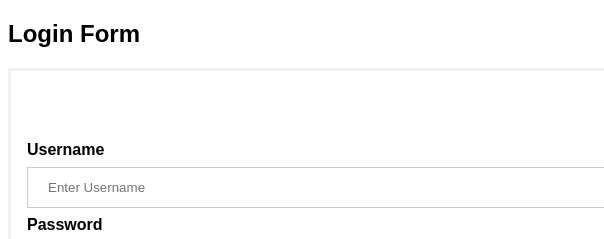
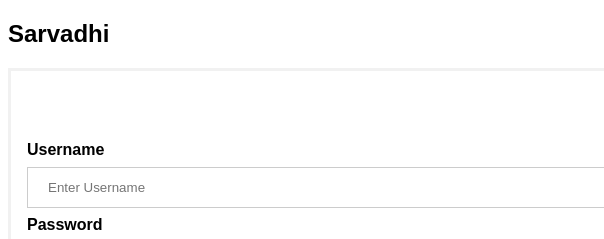
Before and after one commit to pratik596/HTML_server, a plain HTML site: page index.html in a window 1280 px wide. Shown: the top 239 px of the page, 0-604 px from the left. Drawn offline with Linux system fonts and the light colour scheme.

Commit message:
Update index.html

```diff
--- a/index.html
+++ b/index.html
@@ -88,7 +88,7 @@ span.psw {
 
 
 
-<h2>Login Form</h2>
+<h2>Sarvadhi</h2>
 
 
 
```
